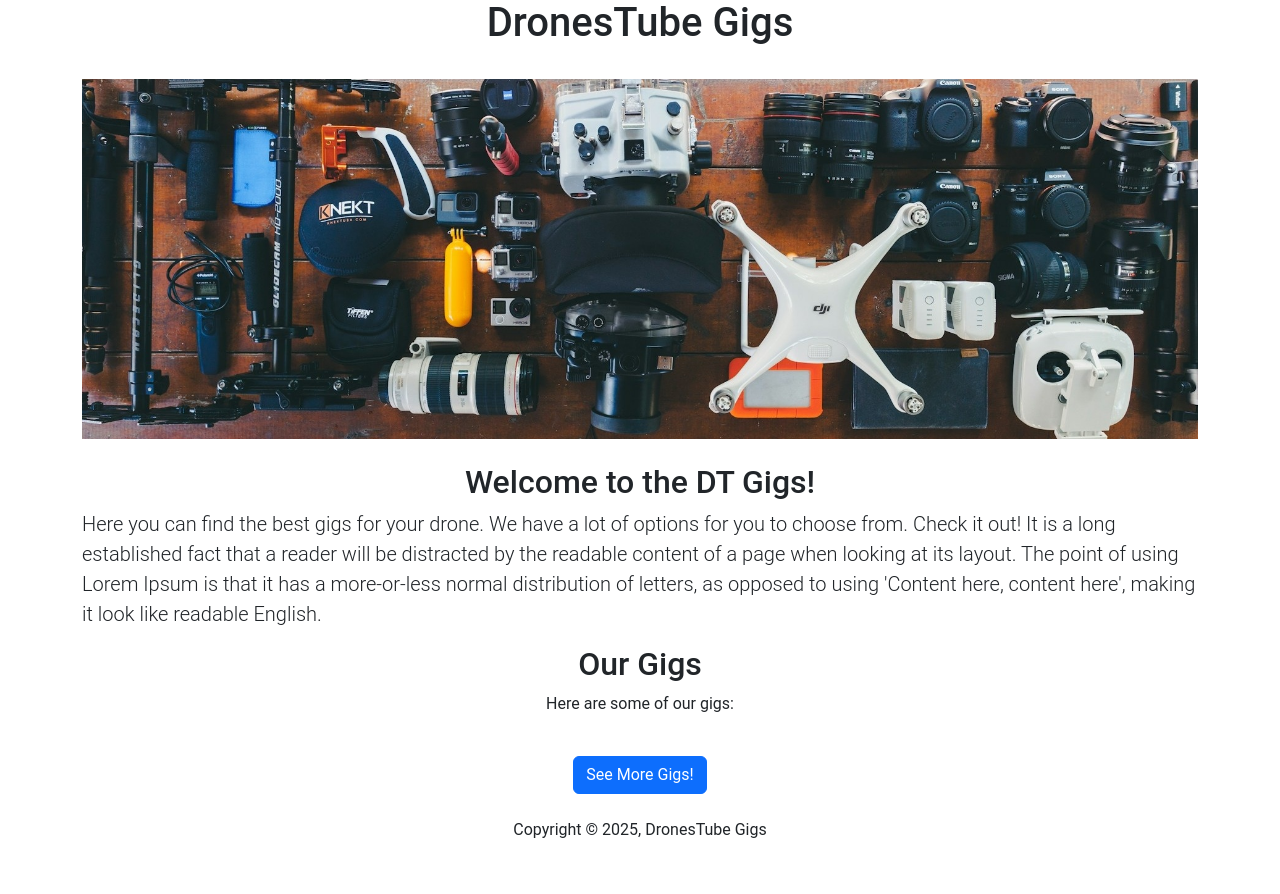
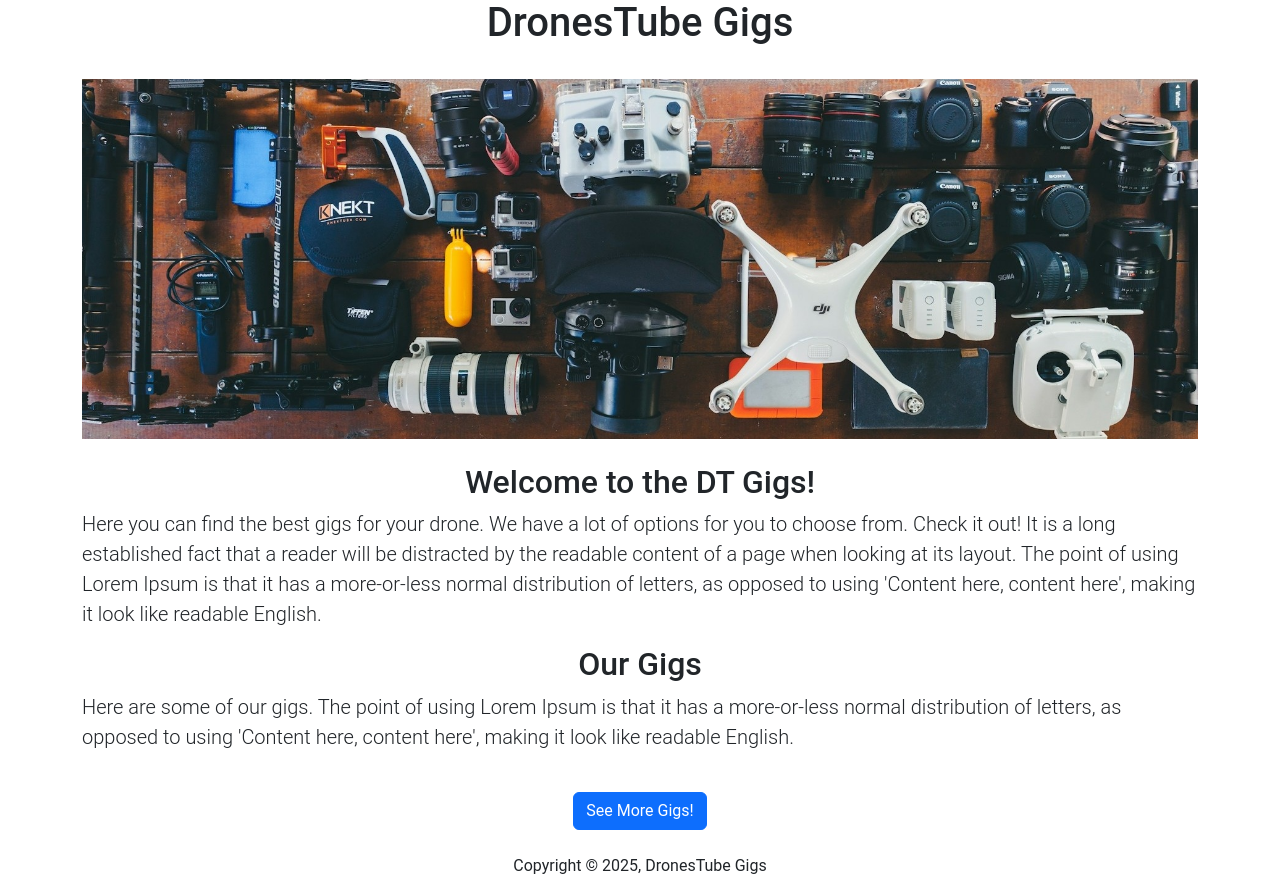
Before and after one commit to RaphRivers/dronestube_gigs, a Flask app: page / in a window 1280 px wide. Shown: the part 25-919 px from the top of the page. Before the commit the page ends 863 px from the top, so only its background shows below. Run offline with Flask 3, Linux system fonts and the light colour scheme.

Commit message:
update index page

```diff
--- a/templates/index.html
+++ b/templates/index.html
@@ -18,10 +18,14 @@
                 The point of using Lorem Ipsum is that it has a more-or-less normal distribution of letters, as opposed to using 'Content here,
                 content here', making it look like readable English.</p>
             </div>
-            <div class="text-center">
-                <h2> Our Gigs </h2>
-                <p> Here are some of our gigs:</p>
-                <button class="btn btn-primary mt-4 mb-4" type="submit">See More Gigs!</button>
+            <div>
+                <h2 class="text-center"> Our Gigs </h2>
+                <p class="lead"> Here are some of our gigs. The point of using Lorem Ipsum is that it has a more-or-less normal distribution of letters, as opposed to using 'Content here,
+                content here', making it look like readable English.
+                </p>
+                <div class="text-center"">
+                    <button class="btn btn-primary mt-4 mb-4" type="submit">See More Gigs!</button>
+                </div>
             </div>
         </div>
     </div>
```
